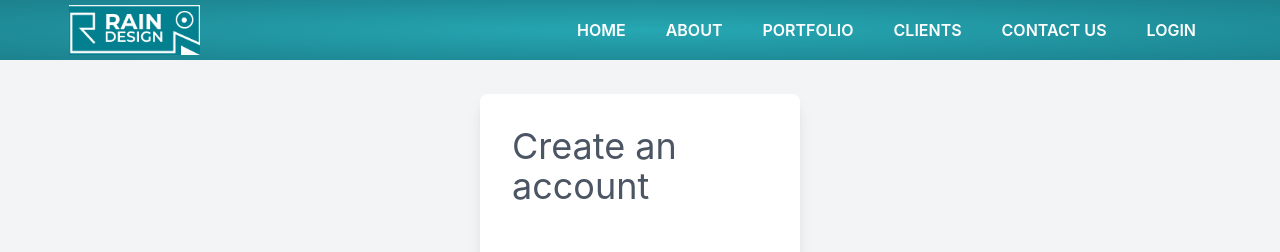
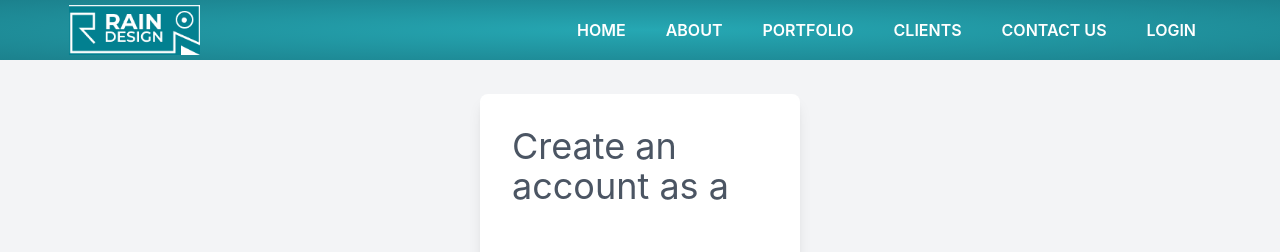
Before and after one commit to MasudRana15924/MicroTaskBidz-Frontend, a React (Create React App) app: page /user-signup in a window 1280 px wide. Shown: the top 252 px of the page. Built offline with nearby package versions, Linux system fonts and the light colour scheme.

Commit message:
Signup Designed

```diff
--- a/src/pages/user/UserSignup.js
+++ b/src/pages/user/UserSignup.js
@@ -33,7 +33,7 @@ const UserSignup = () => {
       <div className=" lg:w-3/12 ">
         <div className="bg-white rounded-lg shadow-lg p-8">
           <div className="space-y-4">
-            <p className="font-lg text-4xl text-gray-600 mb-3">Create an account </p>
+            <p className="font-lg text-4xl text-gray-600 mb-3">Create an account as a</p>
           </div>
           <div className="mt-12 grid gap-6 sm:grid-cols-2">
             <button className="py-3 px-6 rounded-xl bg-rose-700 hover:bg-blue-100 focus:bg-blue-100 active:bg-blue-200">
```
